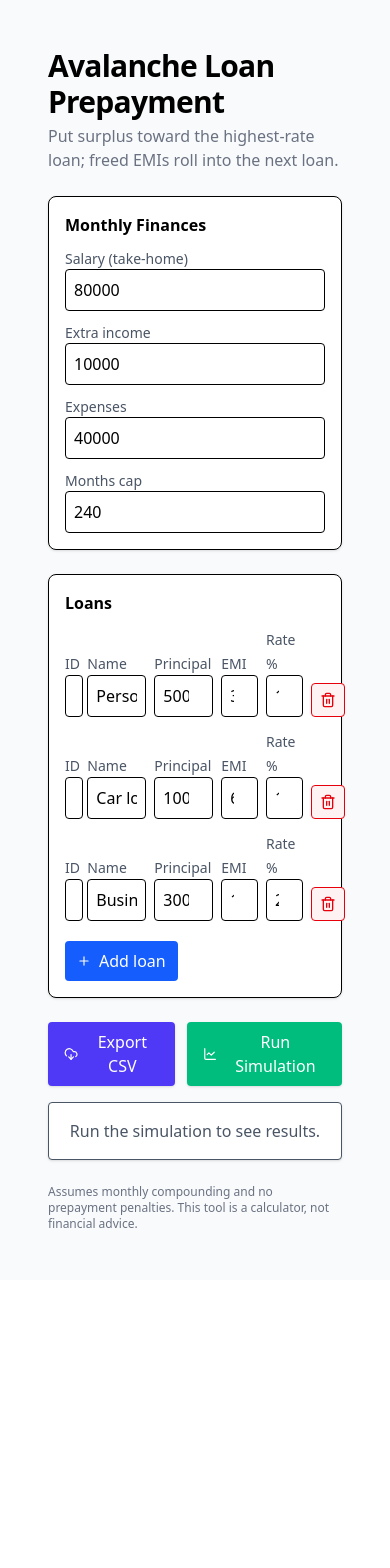
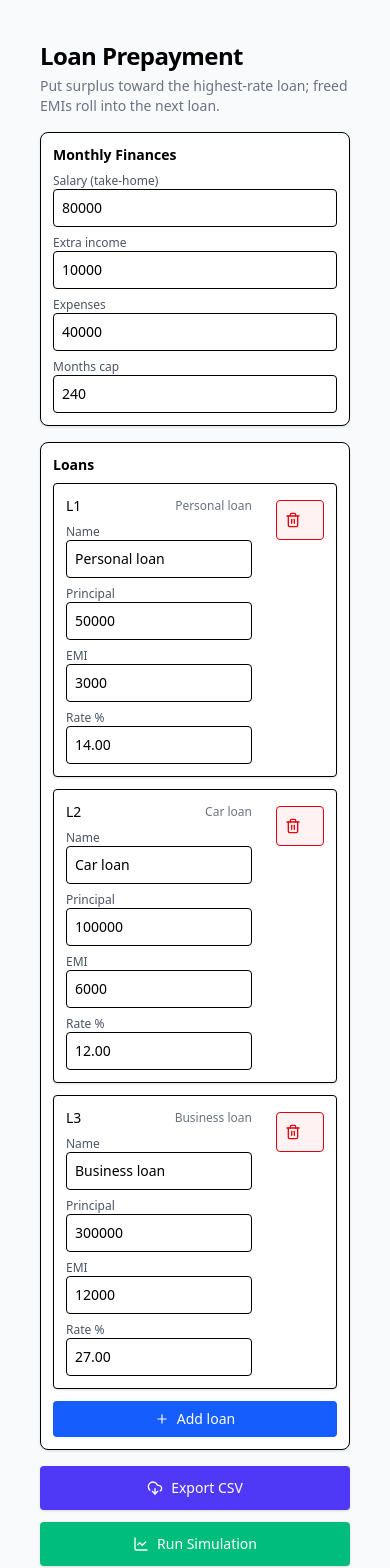
Before and after one commit to Stranger-Siv/LOAN-PREPAYMENT-CALCULATOR, a React (Vite) app: page / in a window 390 px wide. Shown: the top 1568 px of the page. Before the commit the page ends 1280 px from the top, so only its background shows below. Built offline with nearby package versions, Linux system fonts and the light colour scheme.

Commit message:
ui changes

```diff
--- a/src/components/LoanCalculator.jsx
+++ b/src/components/LoanCalculator.jsx
@@ -1,9 +1,6 @@
 import React, { useState } from 'react';
 import { ChartLine, Plus, Trash2, DownloadCloud } from 'lucide-react';
 import clsx from 'clsx';
-
-// AvalancheLoanCalculator.jsx
-// Updated: Adds Total outstanding to summary cards.
 
 export default function AvalancheLoanCalculator() {
   const [salary, setSalary] = useState(80000);
@@ -53,14 +50,12 @@ export default function AvalancheLoanCalculator() {
     }
   }
 
-  // Avalanche simulator (surplus -> highest-rate loan; freed EMIs roll into surplus)
   function avalancheSimulator(payload) {
     const working = payload.loans.map(l => ({ ...l }));
     let baseSurplus = payload.salary + payload.extraIncome - payload.expenses - working.reduce((s, l) => s + l.emi, 0);
     if (isNaN(baseSurplus)) baseSurplus = 0;
     if (baseSurplus < 0) baseSurplus = 0;
 
-    // safety: EMI >= first-month interest
     for (const l of working) {
       const monthlyRate = l.annualRate / 12;
       const firstInterest = l.principal * monthlyRate;
@@ -75,11 +70,9 @@ export default function AvalancheLoanCalculator() {
     let totalPaid = 0;
     const start = new Date(); start.setDate(1);
 
-    // initial outstanding (sum of principals) — used if simulation ends immediately
     const initialOutstanding = working.reduce((s, l) => s + l.principal, 0);
 
     while (working.length > 0 && month <= payload.monthsLimit) {
-      // highest-rate-first
       working.sort((a, b) => b.annualRate - a.annualRate);
       let surplus = baseSurplus;
       const rowLoans = [];
@@ -120,11 +113,8 @@ export default function AvalancheLoanCalculator() {
       }
 
       const totalOutstanding = rowLoans.reduce((s, r) => s + r.balanceAfter, 0);
-
-      // freed EMIs added to baseSurplus for subsequent months
       const paidOff = working.filter(l => l.principal <= 1e-9);
       for (const p of paidOff) baseSurplus += p.emi;
-      // remove cleared loans
       for (let i = working.length - 1; i >= 0; i--) if (working[i].principal <= 1e-9) working.splice(i, 1);
 
       const date = new Date(start.getFullYear(), start.getMonth() + (month - 1), 1);
@@ -143,7 +133,6 @@ export default function AvalancheLoanCalculator() {
       month++;
     }
 
-    // determine final outstanding: if we have schedule rows use last row's totalOutstanding, otherwise initialOutstanding
     const finalOutstanding = rows.length ? rows[rows.length - 1].totalOutstanding : initialOutstanding;
 
     return {
@@ -158,7 +147,6 @@ export default function AvalancheLoanCalculator() {
     };
   }
 
-  // UI helpers
   function addLoan() { setLoans([...loans, { id: `L${loans.length + 1}`, name: `Loan ${loans.length + 1}`, principal: 0, emi: 0, annualRate: 0 }]); }
   function removeLoan(id) { setLoans(loans.filter(l => l.id !== id)); }
   function updateLoan(id, field, value) { setLoans(loans.map(l => l.id === id ? { ...l, [field]: value } : l)); }
@@ -187,83 +175,95 @@ export default function AvalancheLoanCalculator() {
         ].join(','));
       });
     });
-    const csv = lines.join('\n');
+    const csv = lines.join('');
     const blob = new Blob([csv], { type: 'text/csv' });
     const url = URL.createObjectURL(blob);
-    const a = document.createElement('a'); a.href = url; a.download = 'avalanche_schedule.csv'; a.click(); URL.revokeObjectURL(url);
+    const a = document.createElement('a'); a.href = url; a.download = 'loan_prepayment_schedule.csv'; a.click(); URL.revokeObjectURL(url);
   }
 
-  // compute latest month for highlighting
   const latestMonth = schedule && schedule.length ? schedule[schedule.length - 1].month : null;
 
   return (
-    <div className="max-w-7xl mx-auto p-6">
-      <header className="mb-6">
-        <h1 className="text-3xl font-extrabold tracking-tight">Avalanche Loan Prepayment</h1>
-        <p className="text-gray-500 mt-1">Put surplus toward the highest-rate loan; freed EMIs roll into the next loan.</p>
+    <div className="max-w-7xl mx-auto p-4 sm:p-6">
+      <header className="mb-4 sm:mb-6">
+        <h1 className="text-2xl sm:text-3xl font-extrabold tracking-tight">Loan Prepayment</h1>
+        <p className="text-gray-500 mt-1 text-sm sm:text-base">Put surplus toward the highest-rate loan; freed EMIs roll into the next loan.</p>
       </header>
 
-      {/* TOP: Monthly Finances (left) + Loans (right) */}
-      <div className="grid grid-cols-1 lg:grid-cols-2 gap-6 mb-6">
+      {/* top panels side-by-side on md+, stacked on small */}
+      <div className="grid grid-cols-1 md:grid-cols-2 gap-4 mb-4">
         {/* Monthly Finances */}
-        <section className="bg-white p-4 rounded-lg shadow-sm border">
-          <h2 className="font-semibold mb-3">Monthly Finances</h2>
-          <div className="grid grid-cols-1 sm:grid-cols-2 gap-3">
+        <section className="bg-white p-3 sm:p-4 rounded-lg shadow-sm border">
+          <h2 className="font-semibold mb-2 text-sm sm:text-base">Monthly Finances</h2>
+          <div className="grid grid-cols-1 sm:grid-cols-2 gap-2 sm:gap-3">
             <div>
-              <label className="block text-sm text-gray-600">Salary (take-home)</label>
-              <input value={salary} onChange={e => setSalary(Number(e.target.value))} className="w-full p-2 border rounded focus:ring-2 focus:ring-indigo-200" />
+              <label className="block text-xs sm:text-sm text-gray-600">Salary (take-home)</label>
+              <input value={salary} onChange={e => setSalary(Number(e.target.value))} className="w-full p-2 sm:p-3 border rounded focus:ring-2 focus:ring-indigo-200 text-sm" />
             </div>
             <div>
-              <label className="block text-sm text-gray-600">Extra income</label>
-              <input value={extraIncome} onChange={e => setExtraIncome(Number(e.target.value))} className="w-full p-2 border rounded focus:ring-2 focus:ring-indigo-200" />
+              <label className="block text-xs sm:text-sm text-gray-600">Extra income</label>
+              <input value={extraIncome} onChange={e => setExtraIncome(Number(e.target.value))} className="w-full p-2 sm:p-3 border rounded focus:ring-2 focus:ring-indigo-200 text-sm" />
             </div>
             <div>
-              <label className="block text-sm text-gray-600">Expenses</label>
-              <input value={expenses} onChange={e => setExpenses(Number(e.target.value))} className="w-full p-2 border rounded focus:ring-2 focus:ring-indigo-200" />
+              <label className="block text-xs sm:text-sm text-gray-600">Expenses</label>
+              <input value={expenses} onChange={e => setExpenses(Number(e.target.value))} className="w-full p-2 sm:p-3 border rounded focus:ring-2 focus:ring-indigo-200 text-sm" />
             </div>
             <div>
-              <label className="block text-sm text-gray-600">Months cap</label>
-              <input value={monthsLimit} onChange={e => setMonthsLimit(Number(e.target.value))} className="w-full p-2 border rounded focus:ring-2 focus:ring-indigo-200" />
+              <label className="block text-xs sm:text-sm text-gray-600">Months cap</label>
+              <input value={monthsLimit} onChange={e => setMonthsLimit(Number(e.target.value))} className="w-full p-2 sm:p-3 border rounded focus:ring-2 focus:ring-indigo-200 text-sm" />
             </div>
             {error && <div className="col-span-2 mt-2 text-sm text-red-700 bg-red-50 p-2 rounded">{error}</div>}
           </div>
         </section>
 
-        {/* Loans */}
-        <section className="bg-white p-4 rounded-lg shadow-sm border">
-          <h2 className="font-semibold mb-3">Loans</h2>
+        {/* Loans: mobile = stacked cards; md+ = compact grid rows */}
+        <section className="bg-white p-3 sm:p-4 rounded-lg shadow-sm border">
+          <h2 className="font-semibold mb-2 text-sm sm:text-base">Loans</h2>
+
           <div className="space-y-3">
-            {loans.map((l) => (
-              <div key={l.id} className="grid grid-cols-12 gap-2 items-end">
-                <div className="col-span-1">
-                  <label className="text-sm text-gray-600">ID</label>
-                  <input className="p-2 border rounded w-full" value={l.id} onChange={e => updateLoan(l.id, 'id', e.target.value)} />
+            {loans.map((l, idx) => (
+              <div key={l.id} className="border rounded p-3 sm:p-2 bg-white shadow-sm">
+                <div className="flex items-start justify-between gap-3">
+                  <div className="flex-1">
+                    <div className="flex items-center justify-between">
+                      <div className="flex items-center gap-3">
+                        <div className="text-sm font-medium">{l.id}</div>
+                        <div className="text-xs text-gray-500 hidden sm:block">{l.name}</div>
                       </div>
-                <div className="col-span-3">
-                  <label className="text-sm text-gray-600">Name</label>
-                  <input className="p-2 border rounded w-full" value={l.name} onChange={e => updateLoan(l.id, 'name', e.target.value)} />
+                      <div className="sm:hidden text-xs text-gray-500">{l.name}</div>
                     </div>
-                <div className="col-span-3">
-                  <label className="text-sm text-gray-600">Principal</label>
-                  <input type="number" className="p-2 border rounded w-full" value={l.principal} onChange={e => updateLoan(l.id, 'principal', Number(e.target.value))} />
+
+                    <div className="mt-2 grid grid-cols-1 sm:grid-cols-6 gap-2">
+                      <div className="sm:col-span-3">
+                        <label className="block text-xs text-gray-600">Name</label>
+                        <input value={l.name} onChange={e => updateLoan(l.id, 'name', e.target.value)} className="w-full p-2 border rounded text-sm" />
                       </div>
-                <div className="col-span-2">
-                  <label className="text-sm text-gray-600">EMI</label>
-                  <input type="number" className="p-2 border rounded w-full" value={l.emi} onChange={e => updateLoan(l.id, 'emi', Number(e.target.value))} />
+                      <div className="sm:col-span-3">
+                        <label className="block text-xs text-gray-600">Principal</label>
+                        <input type="number" value={l.principal} onChange={e => updateLoan(l.id, 'principal', Number(e.target.value))} className="w-full p-2 border rounded text-sm" />
                       </div>
-                <div className="col-span-2">
-                  <label className="text-sm text-gray-600">Rate %</label>
-                  <input type="number" className="p-2 border rounded w-full" value={(l.annualRate * 100).toFixed(2)} onChange={e => updateLoan(l.id, 'annualRate', Number(e.target.value) / 100)} />
+                      <div className="sm:col-span-2">
+                        <label className="block text-xs text-gray-600">EMI</label>
+                        <input type="number" value={l.emi} onChange={e => updateLoan(l.id, 'emi', Number(e.target.value))} className="w-full p-2 border rounded text-sm" />
                       </div>
-                <div className="col-span-1 text-right">
-                  <button title="Remove" onClick={() => removeLoan(l.id)} className="p-2 rounded bg-red-50 hover:bg-red-100 text-red-600 border">
+                      <div className="sm:col-span-2">
+                        <label className="block text-xs text-gray-600">Rate %</label>
+                        <input type="number" value={(l.annualRate * 100).toFixed(2)} onChange={e => updateLoan(l.id, 'annualRate', Number(e.target.value) / 100)} className="w-full p-2 border rounded text-sm" />
+                      </div>
+                    </div>
+                  </div>
+
+                  <div className="ml-3 flex-shrink-0 mt-1 sm:mt-0">
+                    <button onClick={() => removeLoan(l.id)} className="p-2 rounded bg-red-50 hover:bg-red-100 text-red-600 border w-12 h-10">
                       <Trash2 size={16} />
                     </button>
                   </div>
                 </div>
+              </div>
             ))}
-            <div className="pt-2">
-              <button onClick={addLoan} className="flex items-center gap-2 px-3 py-2 bg-blue-600 hover:bg-blue-700 text-white rounded">
+
+            <div>
+              <button onClick={addLoan} className="w-full flex items-center justify-center gap-2 px-3 py-2 bg-blue-600 hover:bg-blue-700 text-white rounded text-sm">
                 <Plus size={14} /> Add loan
               </button>
             </div>
@@ -271,45 +271,52 @@ export default function AvalancheLoanCalculator() {
         </section>
       </div>
 
-      {/* ACTIONS + SUMMARY */}
-      <div className="mb-6 grid grid-cols-1 lg:grid-cols-4 gap-4 items-start">
-        <div className="lg:col-span-1 flex gap-3">
-          <button title="Download CSV" onClick={downloadCSV} className="flex items-center gap-2 bg-indigo-600 hover:bg-indigo-700 text-white px-4 py-2 rounded shadow">
+      {/* ACTIONS + SUMMARY: buttons stack on small, cards wrap */}
+      <div className="mb-4 grid grid-cols-1 sm:grid-cols-2 lg:grid-cols-4 gap-3 items-start">
+        <div className="sm:col-span-1">
+          <button onClick={downloadCSV} className="w-full flex items-center justify-center gap-2 bg-indigo-600 hover:bg-indigo-700 text-white px-4 py-3 rounded shadow text-sm">
             <DownloadCloud size={16} /> Export CSV
           </button>
-          <button onClick={runAvalanche} className="flex items-center gap-2 bg-emerald-500 hover:bg-emerald-600 text-white px-4 py-2 rounded shadow">
+        </div>
+        <div className="sm:col-span-1">
+          <button onClick={runAvalanche} className="w-full flex items-center justify-center gap-2 bg-emerald-500 hover:bg-emerald-600 text-white px-4 py-3 rounded shadow text-sm">
             <ChartLine size={16} /> Run Simulation
           </button>
         </div>
 
-        <div className="lg:col-span-3 grid grid-cols-3 gap-4">
+        <div className="sm:col-span-2 lg:col-span-2 grid grid-cols-2 sm:grid-cols-4 gap-2">
           {summary ? (
             <>
-              <div className="p-4 bg-white rounded shadow border">
-                <div className="text-sm text-gray-500">Months to payoff</div>
-                <div className="text-2xl font-bold">{summary.totalMonths}</div>
+              <div className="p-3 bg-white rounded shadow border text-center">
+                <div className="text-xs text-gray-500">Months to payoff</div>
+                <div className="text-lg font-bold">{summary.totalMonths}</div>
               </div>
-              <div className="p-4 bg-white rounded shadow border">
-                <div className="text-sm text-gray-500">Total interest</div>
-                <div className="text-2xl font-bold">{currency(summary.totalInterestPaid)}</div>
+              <div className="p-3 bg-white rounded shadow border text-center">
+                <div className="text-xs text-gray-500">Total interest</div>
+                <div className="text-lg font-bold">{currency(summary.totalInterestPaid)}</div>
               </div>
-              <div className="p-4 bg-white rounded shadow border">
-                <div className="text-sm text-gray-500">Total paid</div>
-                <div className="text-2xl font-bold">{currency(summary.totalPaid)}</div>
+              <div className="p-3 bg-white rounded shadow border text-center">
+                <div className="text-xs text-gray-500">Total paid</div>
+                <div className="text-lg font-bold">{currency(summary.totalPaid)}</div>
               </div>
-
+              <div className="p-3 bg-white rounded shadow border text-center">
+                <div className="text-xs text-gray-500">Total outstanding</div>
+                <div className="text-lg font-bold">{currency(summary.totalOutstanding)}</div>
+              </div>
             </>
           ) : (
-            <div className="col-span-4 p-4 bg-white rounded shadow border text-center text-gray-600">Run the simulation to see results.</div>
+            <div className="col-span-4 p-3 bg-white rounded shadow border text-center text-gray-600">Run the simulation to see results.</div>
           )}
         </div>
       </div>
 
-      {/* SCHEDULE */}
+      {/* SCHEDULE: table for md+, mobile cards for small */}
       {schedule && (
-        <section className="bg-white rounded shadow border p-4">
-          <h3 className="font-semibold mb-2">Monthly schedule</h3>
-          <div className="overflow-auto max-h-[520px]">
+        <section className="bg-white rounded shadow border p-3 sm:p-4">
+          <h3 className="font-semibold mb-2 text-sm sm:text-base">Monthly schedule</h3>
+
+          {/* Desktop / tablet table */}
+          <div className="hidden md:block overflow-auto max-h-[520px]">
             <table className="w-full text-sm table-auto border-collapse">
               <thead>
                 <tr className="bg-gray-50 sticky top-0">
@@ -331,10 +338,7 @@ export default function AvalancheLoanCalculator() {
                     <tr key={`${s.month}-${ln.id}`} className={clsx(
                       idx === 0 ? (s.month === latestMonth ? 'bg-indigo-50 ring-2 ring-indigo-200' : 'bg-white') : 'bg-gray-50'
                     )}>
-                      <td className="p-2 border">
-                        {s.month}
-                        {s.month === latestMonth && <span className="ml-2 text-xs text-indigo-700 bg-indigo-100 px-2 py-0.5 rounded">Latest</span>}
-                      </td>
+                      <td className="p-2 border">{s.month}{s.month === latestMonth && <span className="ml-2 text-xs text-indigo-700 bg-indigo-100 px-2 py-0.5 rounded">Latest</span>}</td>
                       <td className="p-2 border">{s.date}</td>
                       {idx === 0 ? (
                         <>
@@ -356,10 +360,43 @@ export default function AvalancheLoanCalculator() {
               </tbody>
             </table>
           </div>
+
+          {/* Mobile monthly cards */}
+          <div className="md:hidden space-y-3">
+            {schedule.map(s => (
+              <div key={s.month} className={clsx('border rounded p-3', s.month === latestMonth ? 'bg-indigo-50 ring-1 ring-indigo-200' : 'bg-white')}>
+                <div className="flex items-center justify-between">
+                  <div>
+                    <div className="text-sm font-semibold">Month {s.month} <span className="text-xs text-gray-500">({s.date})</span></div>
+                    <div className="text-xs text-gray-500">Surplus: ₹{s.surplusBefore.toLocaleString()}</div>
+                  </div>
+                  <div className="text-right">
+                    <div className="text-xs text-gray-500">Outstanding</div>
+                    <div className="font-semibold">₹{s.totalOutstanding.toLocaleString()}</div>
+                  </div>
+                </div>
+
+                <div className="mt-3 space-y-2">
+                  {s.loans.map(ln => (
+                    <div key={ln.id} className="flex items-center justify-between bg-gray-50 p-2 rounded">
+                      <div>
+                        <div className="text-sm font-medium">{ln.id} — {ln.name}</div>
+                        <div className="text-xs text-gray-500">Rate: {(ln.rate*100).toFixed(2)}% • Balance: ₹{ln.balanceAfter.toLocaleString()}</div>
+                      </div>
+                      <div className="text-right text-xs">
+                        <div>Paid: ₹{(ln.principalPaid + ln.interest).toLocaleString()}</div>
+                        <div className="text-gray-500">EMI ₹{ln.emi.toLocaleString()}</div>
+                      </div>
+                    </div>
+                  ))}
+                </div>
+              </div>
+            ))}
+          </div>
         </section>
       )}
 
-      <footer className="mt-6 text-xs text-gray-500">Assumes monthly compounding and no prepayment penalties. This tool is a calculator, not financial advice.</footer>
+      <footer className="mt-4 text-xs text-gray-500">Assumes monthly compounding and no prepayment penalties. This tool is a calculator, not financial advice.</footer>
     </div>
   );
 }
```
Lines whose indentation alone changed are shown as unchanged.
